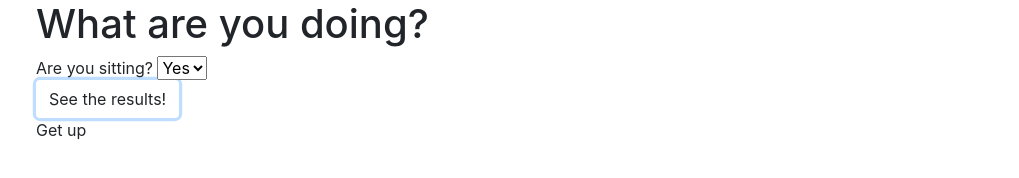
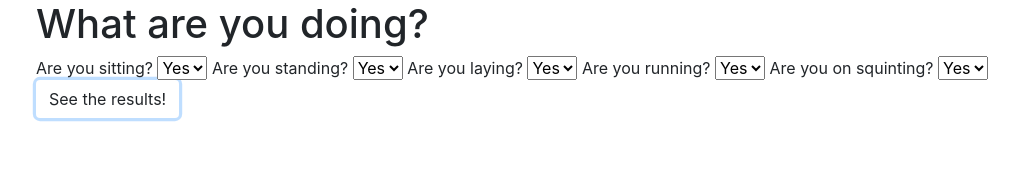
Before and after one commit to anabriseno/Vacation, a plain HTML site: page index.html in a window 1280 px wide. Both pictures are taken after a click on the button "See the results!". Shown: the whole page, without its empty margins (49-1068 px from the left). Drawn offline with Linux system fonts and the light colour scheme.

Commit message:
Adjust to js

```diff
--- a/index.html
+++ b/index.html
@@ -10,12 +10,38 @@
     <body>
       <div class="container">
         <h1>What are you doing?</h1>
+
         <form id="doing">
         <lable for="question">Are you sitting?</lable>
-        <select id="question">
-          <option value="yes">Yes</option>
-          <option value="no">No</option>
+        <select id="sitting">
+          <option value="1">Yes</option>
+          <option value="2">No</option>
         </select>
+
+        <lable for="question">Are you standing?</lable>
+        <select id="standing">
+          <option value="1">Yes</option>
+          <option value="2">No</option>
+        </select>
+
+        <lable for="question">Are you laying?</lable>
+        <select id="laying">
+          <option value="1">Yes</option>
+          <option value="2">No</option>
+        </select>
+
+        <lable for="question">Are you running?</lable>
+        <select id="running">
+          <option value="1">Yes</option>
+          <option value="2">No</option>
+        </select>
+
+        <lable for="question">Are you on squinting?</lable>
+        <select id="squinting">
+          <option value="1">Yes</option>
+          <option value="2">No</option>
+        </select>
+
         <button type="submit" class="btn">See the results!</button>
         </form>
 
--- a/js/scripts.js
+++ b/js/scripts.js
@@ -1,13 +1,19 @@
 $(document).ready(function() {
-
-  $("form#doing").submit(function(event) {
+  $("form#doing").submit(function() {
     event.preventDefault();
-    var question = $("select#question").val();
+    var sitting = $("select#sitting").val();
+    var standing = $("select#standing").val();
+    var laying = $("select#laying").val();
+    var running = $("select#running").val();
+    var squinting = $("select#question").val();
 
     if (question === "yes") {
-    }  var answer = "Get up"
-    if (question === "no") {
-      var answer = "Have a Seat"
+      result = add(yes, yes)
+      var answer = "Yr doing great"
+    }
+    else if (question === "no") {
+      result = add
+      var answer = "Yr going okay"
     }
 
     $("#answer").empty().append(answer);
```
